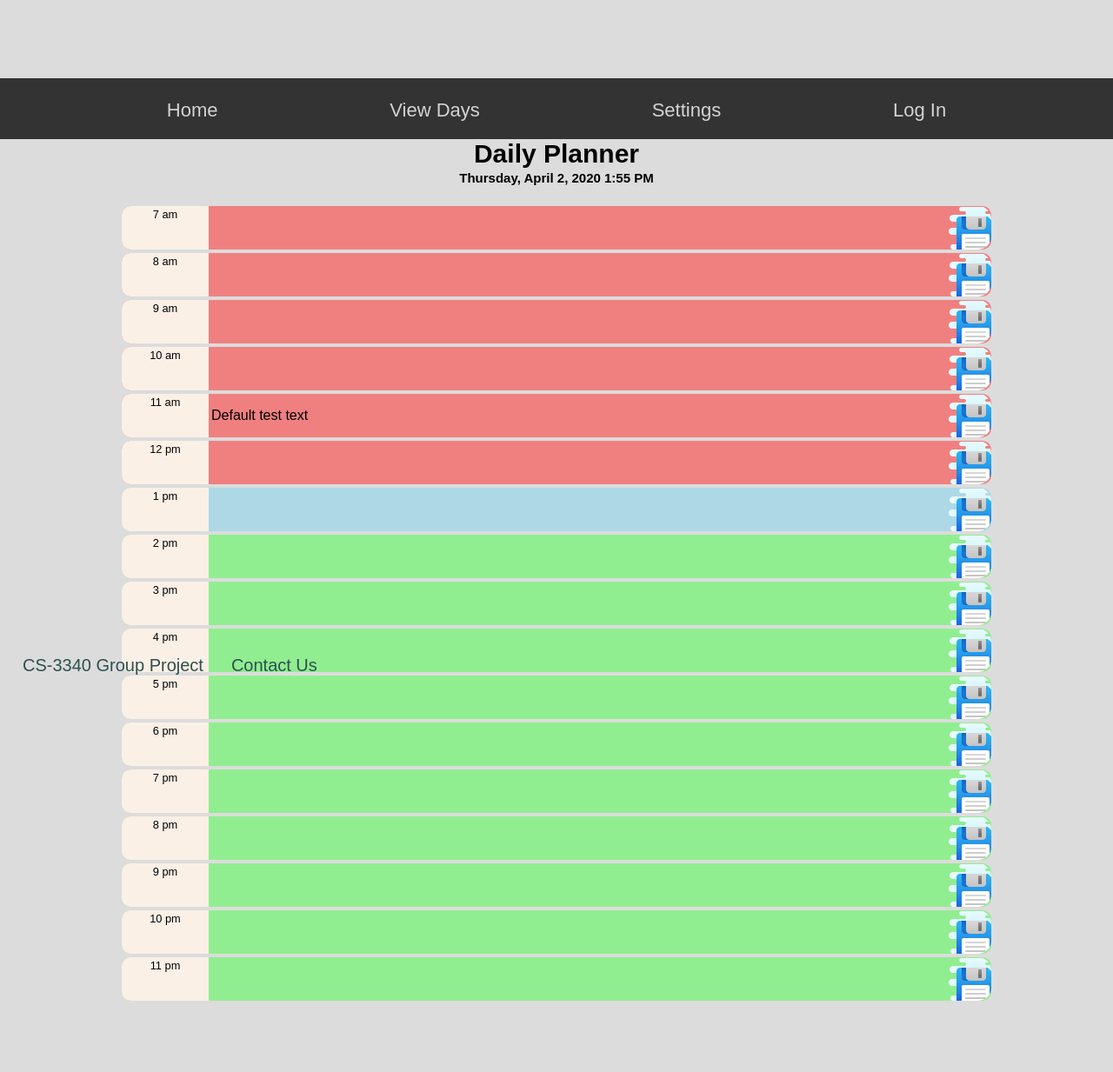
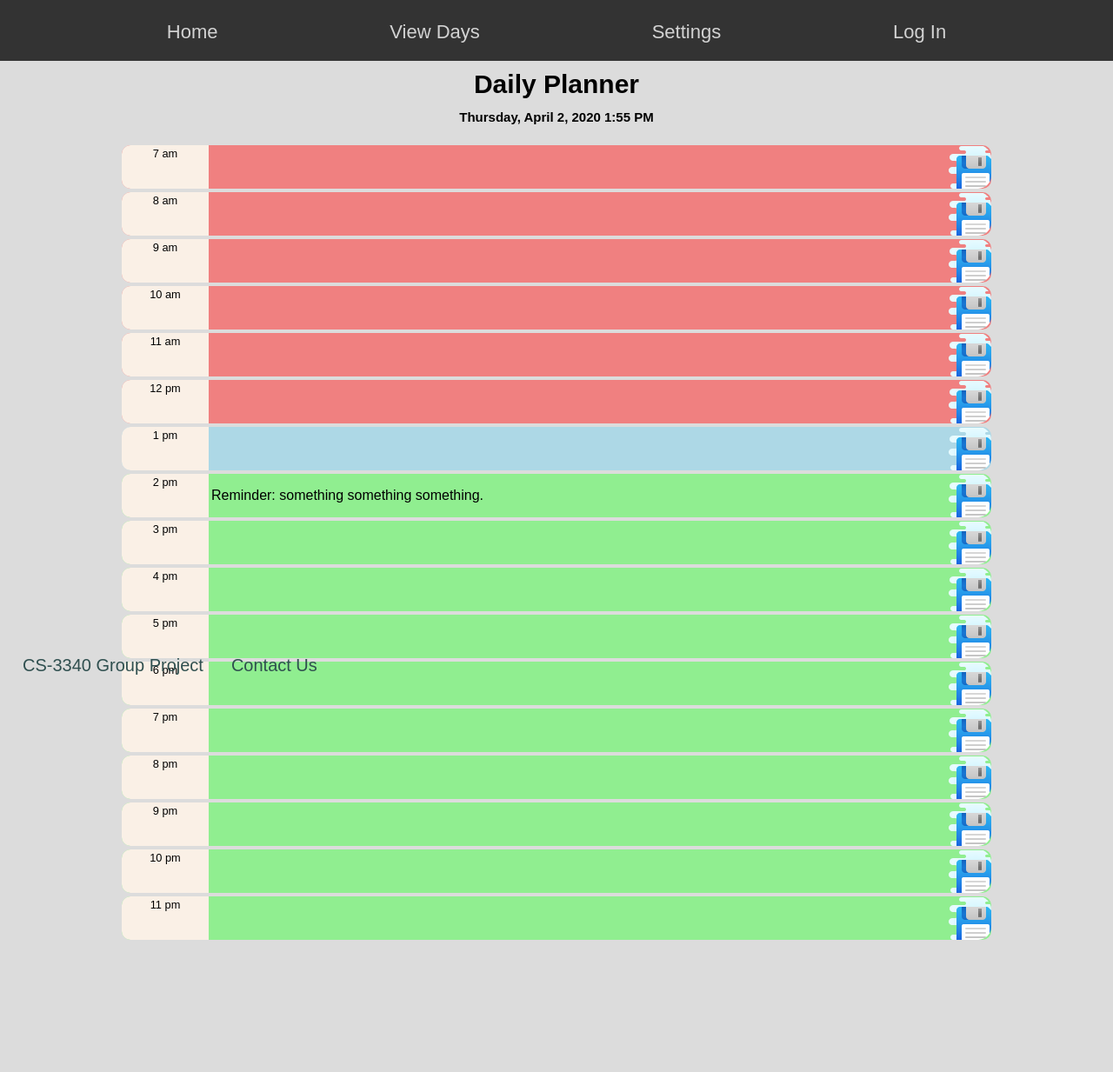
Before and after one commit to alexb192/95E18A186B127, a PHP site: page /mainPage.php in a window 1280 px wide. Shown: the whole page at 87% size. After the commit the page ends 1081 px from the top, so only its background shows below. Run offline with PHP 8.4, Linux system fonts and the light colour scheme; some libraries are stand-ins or nearby versions.

Commit message:
adjusted some css

```diff
--- a/loginandDB/plannerScript.js
+++ b/loginandDB/plannerScript.js
@@ -22,8 +22,8 @@ $(document).ready(function() {
     planTextArr = storedPlans;
   } else {
     // this should only occur on first time the app is loaded in the browser
-    planTextArr = new Array(9);
-    planTextArr[4] = "Default test text";
+    planTextArr = new Array(17);
+    planTextArr[7] = "Reminder: something something something.";
   }
 
   // set variable referencing planner element
--- a/loginandDB/plannerStyle.css
+++ b/loginandDB/plannerStyle.css
@@ -3,7 +3,6 @@ body {
   background-color: gainsboro;
   font-family: Arial, Helvetica, sans-serif;
   font-size: .8em;
-  padding-top: 90px;
   vertical-align: middle;
 }
 
@@ -14,14 +13,13 @@ input {
 }
 
 #planner-head {
-  padding: 0px;
+  padding: 10px;
   font-size: 30px;
   color: black;
   text-align: center;
 }
 
 #time-head {
-  align-items: flex-start;
   padding: 2px;
   font-size: 15px;
   color: black;
```
